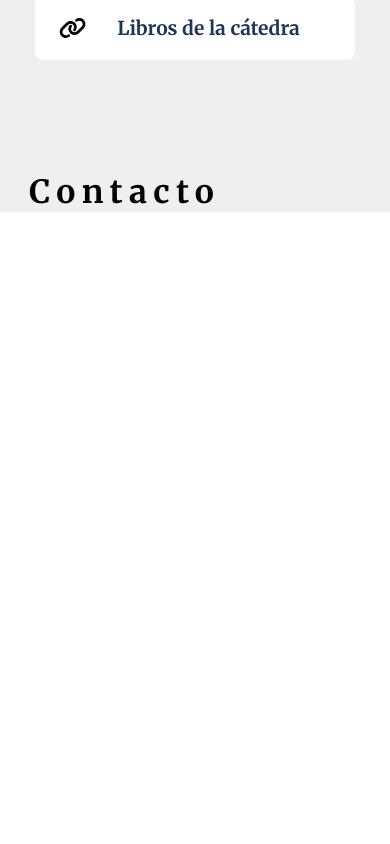
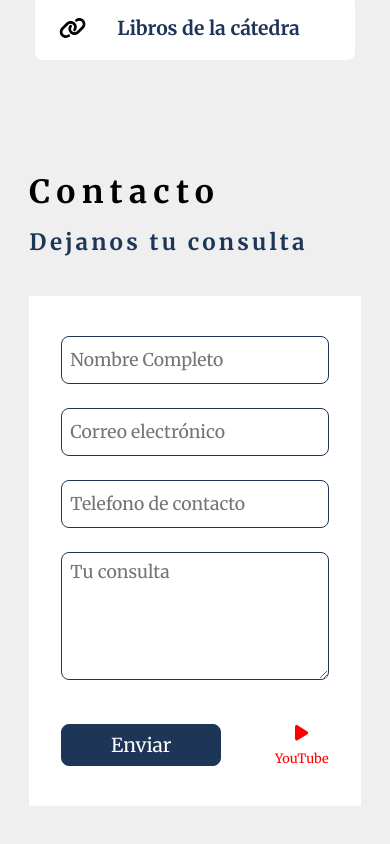
Before and after one commit to FacuMunozLemir/analisisnumerico, a React (Create React App) app: page / in a window 390 px wide. Shown: the part 5577-6421 px from the top of the page. Before the commit the page ends 5789 px from the top, so only its background shows below. Built offline with nearby package versions, Linux system fonts and the light colour scheme.

Commit message:
Seccion de contacto responsiva terminada, falta agregar funcionalidad js

```diff
--- a/src/components/noticiasContainer/noticiascontainer.css
+++ b/src/components/noticiasContainer/noticiascontainer.css
@@ -1,7 +1,6 @@
 .noticiasContainer {
   width: 100%;
   height: auto;
-
   display: flex;
   flex-direction: column;
   align-items: center;
--- a/src/components/sectionContacto/SectionContacto.jsx
+++ b/src/components/sectionContacto/SectionContacto.jsx
@@ -1,14 +1,35 @@
 import React from "react";
+import { faVideo, faPlay } from "@fortawesome/free-solid-svg-icons";
+import { FontAwesomeIcon } from "@fortawesome/react-fontawesome";
 import "./sectioncontacto.css";
 
 function SectionContacto() {
+  const logoYouTube = <FontAwesomeIcon icon={faPlay} />;
   return (
     <div id="contacto" className="sectionContacto">
       <h3>Contacto</h3>
-      <form className="contactocointainer">
-        <div className="contactoIzquierda"></div>
-        <div className="contactoDrecha"></div>
-        <div className="lineaInferior"></div>
+      <h4>Dejanos tu consulta</h4>
+      <form className="contactoContainer">
+        <div className="lineaSuperior">
+          <div className="contactoIzquierda">
+            <input type="text" placeholder="Nombre Completo" />
+            <input type="email" placeholder="Correo electrónico" />
+            <input type="number" placeholder="Telefono de contacto" />
+          </div>
+          <div className="contactoDerecha">
+            <textarea name="" id="" placeholder="Tu consulta"></textarea>
+          </div>
+        </div>
+        <div className="lineaInferior">
+          <button>Enviar</button>
+          <a
+            href="https://www.youtube.com/@victoraizama1068/videos"
+            target="_blank"
+          >
+            {logoYouTube}
+            <p>YouTube</p>
+          </a>
+        </div>
       </form>
     </div>
   );
--- a/src/components/sectionContacto/sectioncontacto.css
+++ b/src/components/sectionContacto/sectioncontacto.css
@@ -20,3 +20,146 @@
   align-items: center;
   justify-content: flex-start;
 }
+.sectionContacto h4 {
+  width: 85%;
+  max-width: 1500px;
+  margin-top: 1rem;
+  font-size: 1.4rem;
+  font-weight: 700;
+  text-align: center;
+  letter-spacing: 0.2rem;
+  display: flex;
+  align-items: center;
+  justify-content: flex-start;
+  color: #1d3557;
+}
+
+.sectionContacto form {
+  width: 85%;
+  max-width: 1500px;
+  margin: 2.5rem 0rem;
+  display: flex;
+  flex-direction: column;
+  align-items: center;
+  justify-content: center;
+  background-color: white;
+  padding: 0rem 2rem;
+}
+
+.sectionContacto form .lineaSuperior {
+  width: 100%;
+  height: 12rem;
+  margin-top: 2.5rem;
+  display: flex;
+  align-items: center;
+  justify-content: space-between;
+}
+
+.sectionContacto form .lineaSuperior .contactoIzquierda {
+  width: 37%;
+  height: 100%;
+  display: flex;
+  flex-direction: column;
+  align-items: center;
+  justify-content: space-between;
+}
+.sectionContacto form .lineaSuperior .contactoIzquierda input {
+  width: 100%;
+  height: 3rem;
+  border: 0.05rem solid #1d3557;
+  border-radius: 0.5rem;
+  font-size: 1.2rem;
+  padding: 0.5rem;
+}
+
+.sectionContacto form .lineaSuperior .contactoDerecha {
+  width: 58%;
+  height: 100%;
+}
+
+.sectionContacto form .lineaSuperior .contactoDerecha textarea {
+  width: 100%;
+  height: 100%;
+  border: 0.05rem solid #1d3557;
+  border-radius: 0.5rem;
+  font-size: 1.2rem;
+  padding: 0.5rem;
+}
+
+.sectionContacto form .lineaInferior {
+  width: 100%;
+  margin: 2.5rem 0rem;
+  display: flex;
+  align-items: center;
+  justify-content: space-between;
+}
+
+.sectionContacto form .lineaInferior button {
+  width: 20%;
+  padding: 0.5rem 1rem;
+  font-size: 1.5rem;
+  color: white;
+  background-color: #1d3557;
+  border: 0.05rem solid #1d3557;
+  border-radius: 0.5rem;
+}
+
+.sectionContacto form .lineaInferior button:hover {
+  color: #1d3557;
+  background-color: white;
+  border: 0.05rem solid #1d3557;
+  transition: 0.3s all ease;
+}
+
+.sectionContacto form .lineaInferior a {
+  color: #fe0000;
+  display: flex;
+  flex-direction: column;
+  align-items: center;
+  justify-content: center;
+  text-decoration: none;
+}
+.sectionContacto form .lineaInferior a p {
+  margin-top: 0.5rem;
+  font-size: 1.1rem;
+}
+
+.sectionContacto form .lineaInferior a svg {
+  height: 1.5rem;
+}
+
+@media screen and (max-width: 600px) {
+  .sectionContacto .contactoContainer .lineaSuperior {
+    flex-direction: column;
+    height: auto;
+  }
+
+  .sectionContacto .contactoContainer .lineaSuperior .contactoIzquierda {
+    width: 100%;
+  }
+
+  .sectionContacto .contactoContainer .lineaSuperior .contactoIzquierda input {
+    margin-bottom: 1.5rem;
+    font-size: 1.1rem;
+  }
+  .sectionContacto .contactoContainer .lineaSuperior .contactoDerecha {
+    width: 100%;
+  }
+
+  .sectionContacto .contactoContainer .lineaSuperior .contactoDerecha textarea {
+    height: 8rem;
+    font-size: 1.1rem;
+  }
+
+  .sectionContacto .contactoContainer .lineaInferior button {
+    width: 10rem;
+    font-size: 1.2rem;
+  }
+
+  .sectionContacto form .lineaInferior a svg {
+    height: 1.1rem;
+  }
+  .sectionContacto form .lineaInferior a p {
+    font-size: 0.8rem;
+  }
+}
```
